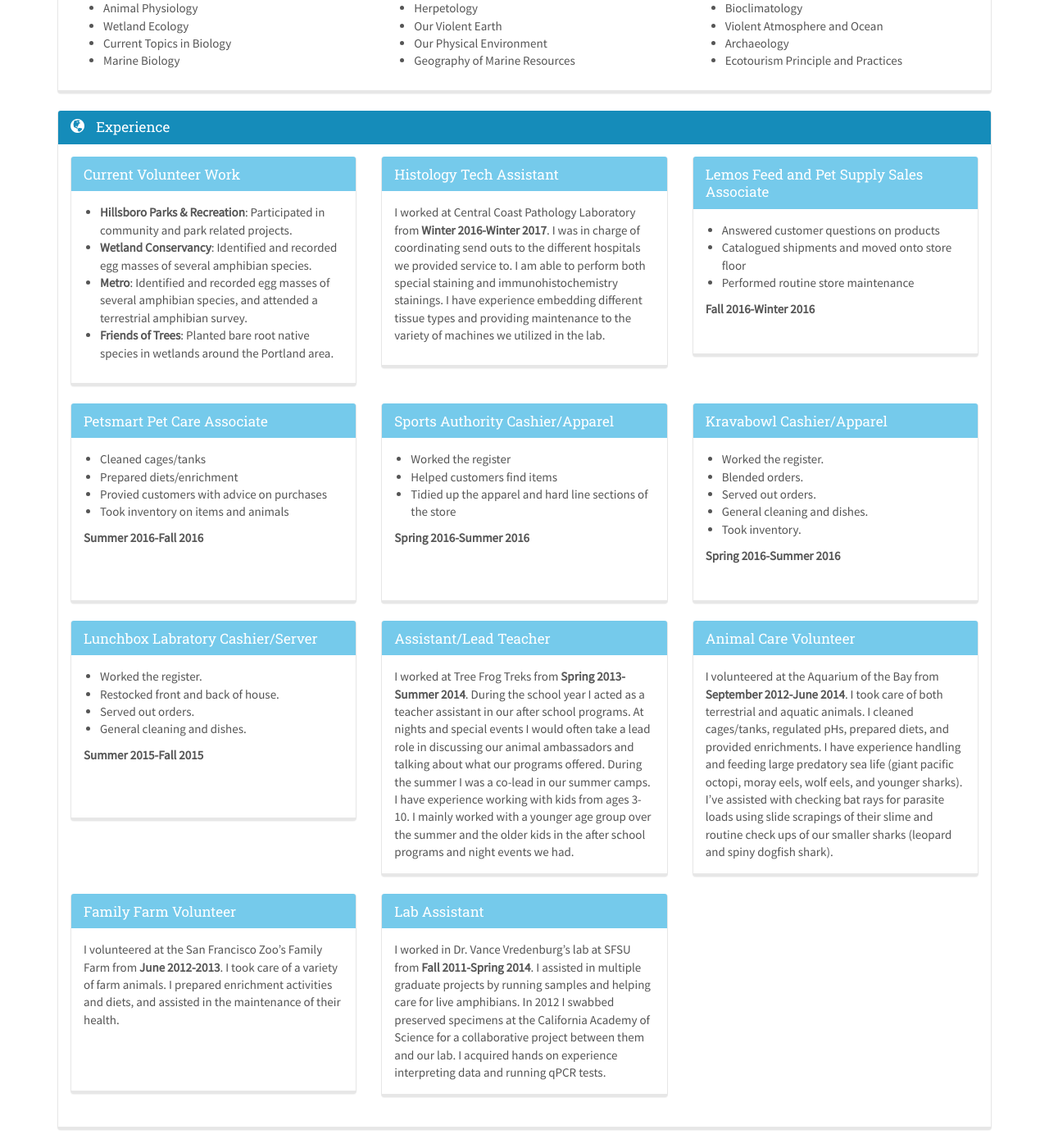
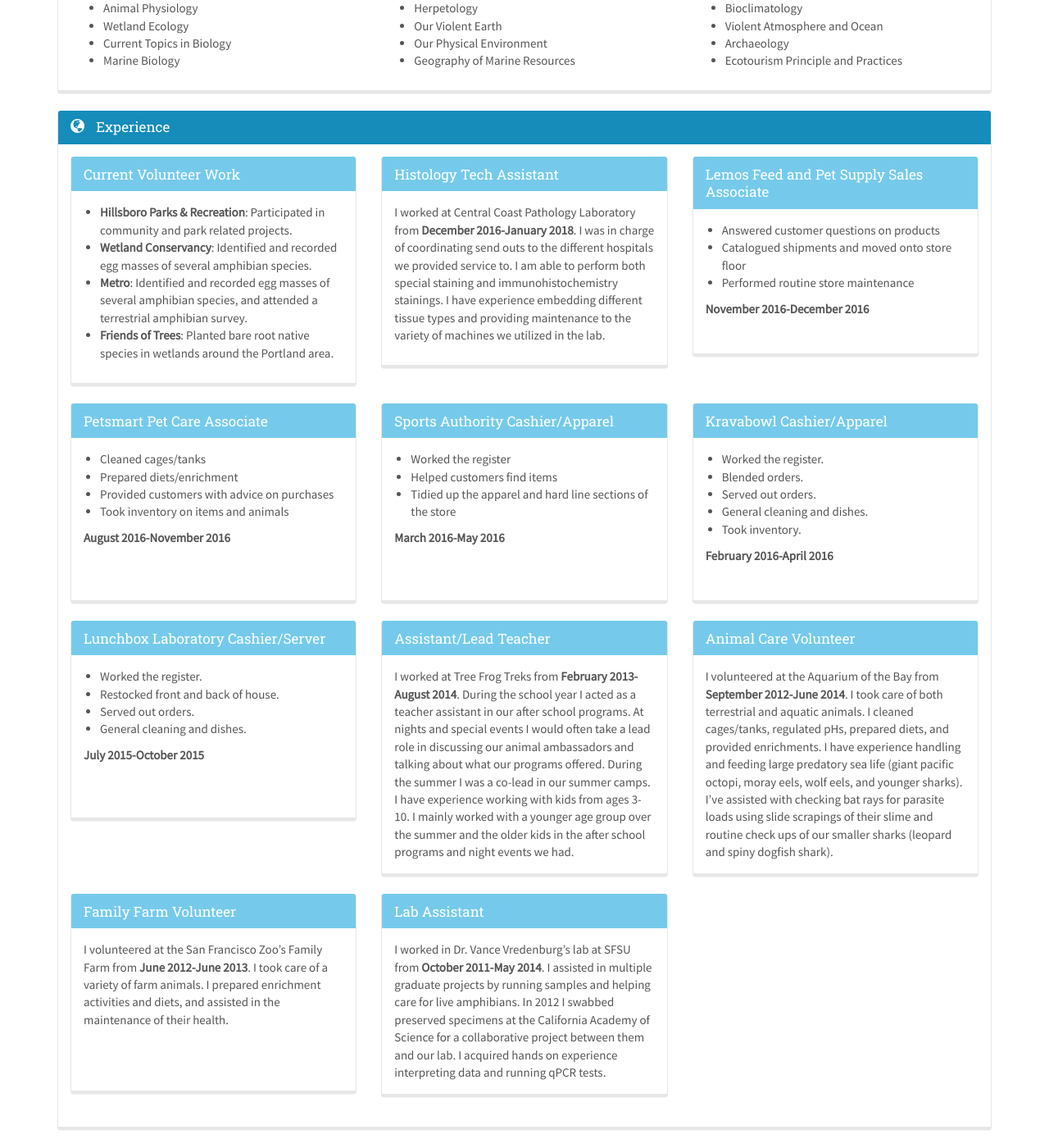
Before and after one commit to iondune/mackenziedunn.com, a Jekyll site: the page built from index.html, in a window 1280 px wide and 1400 px high, scrolled down 674 px. Shown: the whole window at 82% size. Built offline with Jekyll 4.4.1, drawn with Linux system fonts in a browser that asks for light colours; nearby versions of some CDN libraries.

Commit message:
Mackie edits, wants monthies

```diff
--- a/_data/resume/experience.yml
+++ b/_data/resume/experience.yml
@@ -12,7 +12,7 @@
   clear: visible-md-block visible-sm-block
   body: >
     <p>
-    I worked at Central Coast Pathology Laboratory from <strong>Winter 2016-Winter 2017</strong>.
+    I worked at Central Coast Pathology Laboratory from <strong>December 2016-January 2018</strong>.
     I was in charge of coordinating send outs to the different hospitals we provided service to.
     I am able to perform both special staining and immunohistochemistry stainings.
     I have experience embedding different tissue types and providing maintenance to the variety of machines we utilized in the lab.
@@ -26,7 +26,7 @@
     <li>Catalogued shipments and moved onto store floor</li>
     <li>Performed routine store maintenance</li>
     </ul>
-    <strong>Fall 2016-Winter 2016</strong>
+    <strong>November 2016-December 2016</strong>
 
 - heading: Petsmart Pet Care Associate
   clear:
@@ -34,10 +34,10 @@
     <ul>
     <li>Cleaned cages/tanks</li>
     <li>Prepared diets/enrichment</li>
-    <li>Provied customers with advice on purchases</li>
+    <li>Provided customers with advice on purchases</li>
     <li>Took inventory on items and animals</li>
     </ul>
-    <strong>Summer 2016-Fall 2016</strong>
+    <strong>August 2016-November 2016</strong>
 
 - heading: Sports Authority Cashier/Apparel
   body: >
@@ -46,7 +46,7 @@
     <li>Helped customers find items</li>
     <li>Tidied up the apparel and hard line sections of the store</li>
     </ul>
-    <strong>Spring 2016-Summer 2016</strong>
+    <strong>March 2016-May 2016</strong>
 
 - heading: Kravabowl Cashier/Apparel
   body: >
@@ -57,9 +57,9 @@
     <li>General cleaning and dishes.</li>
     <li>Took inventory.</li>
     </ul>
-    <strong>Spring 2016-Summer 2016</strong>
+    <strong>February 2016-April 2016</strong>
 
-- heading: Lunchbox Labratory Cashier/Server
+- heading: Lunchbox Laboratory Cashier/Server
   body: >
     <ul>
     <li>Worked the register.</li>
@@ -67,12 +67,12 @@
     <li>Served out orders.</li>
     <li>General cleaning and dishes.</li>
     </ul>
-    <strong>Summer 2015-Fall 2015</strong>
+    <strong>July 2015-October 2015</strong>
 
 
 - heading: Assistant/Lead Teacher
   body: >
-    I worked at Tree Frog Treks from <strong>Spring 2013-Summer 2014</strong>. During the school
+    I worked at Tree Frog Treks from <strong>February 2013-August 2014</strong>. During the school
     year I acted as a teacher assistant in our after school programs. At nights
     and special events I would often take a lead role in discussing our animal
     ambassadors and talking about what our programs offered. During the summer I
@@ -93,13 +93,13 @@
 - heading: Family Farm Volunteer
   clear: visible-md-block visible-sm-block
   body: >
-    I volunteered at the San Francisco Zoo’s Family Farm from <strong>June 2012-2013</strong>. I
+    I volunteered at the San Francisco Zoo’s Family Farm from <strong>June 2012-June 2013</strong>. I
     took care of a variety of farm animals. I prepared enrichment activities and diets,
     and assisted in the maintenance of their health.
 
 - heading: Lab Assistant
   body: >
-    I worked in Dr. Vance Vredenburg’s lab at SFSU from <strong>Fall 2011-Spring 2014</strong>. I
+    I worked in Dr. Vance Vredenburg’s lab at SFSU from <strong>October 2011-May 2014</strong>. I
     assisted in multiple graduate projects by running samples and helping care for live amphibians.
     In 2012 I swabbed preserved specimens at the California Academy
     of Science for a collaborative project between them and our lab. I acquired
```
